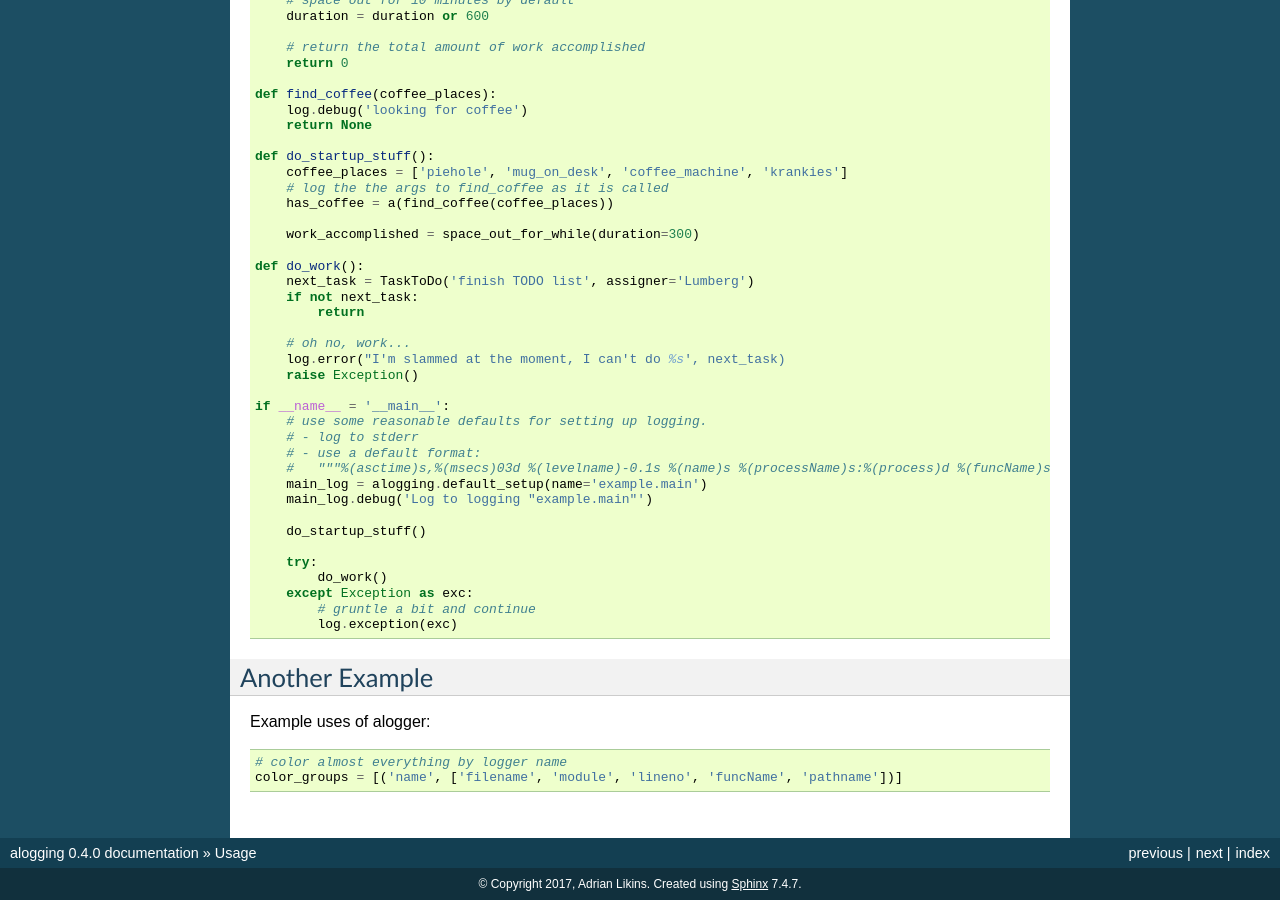
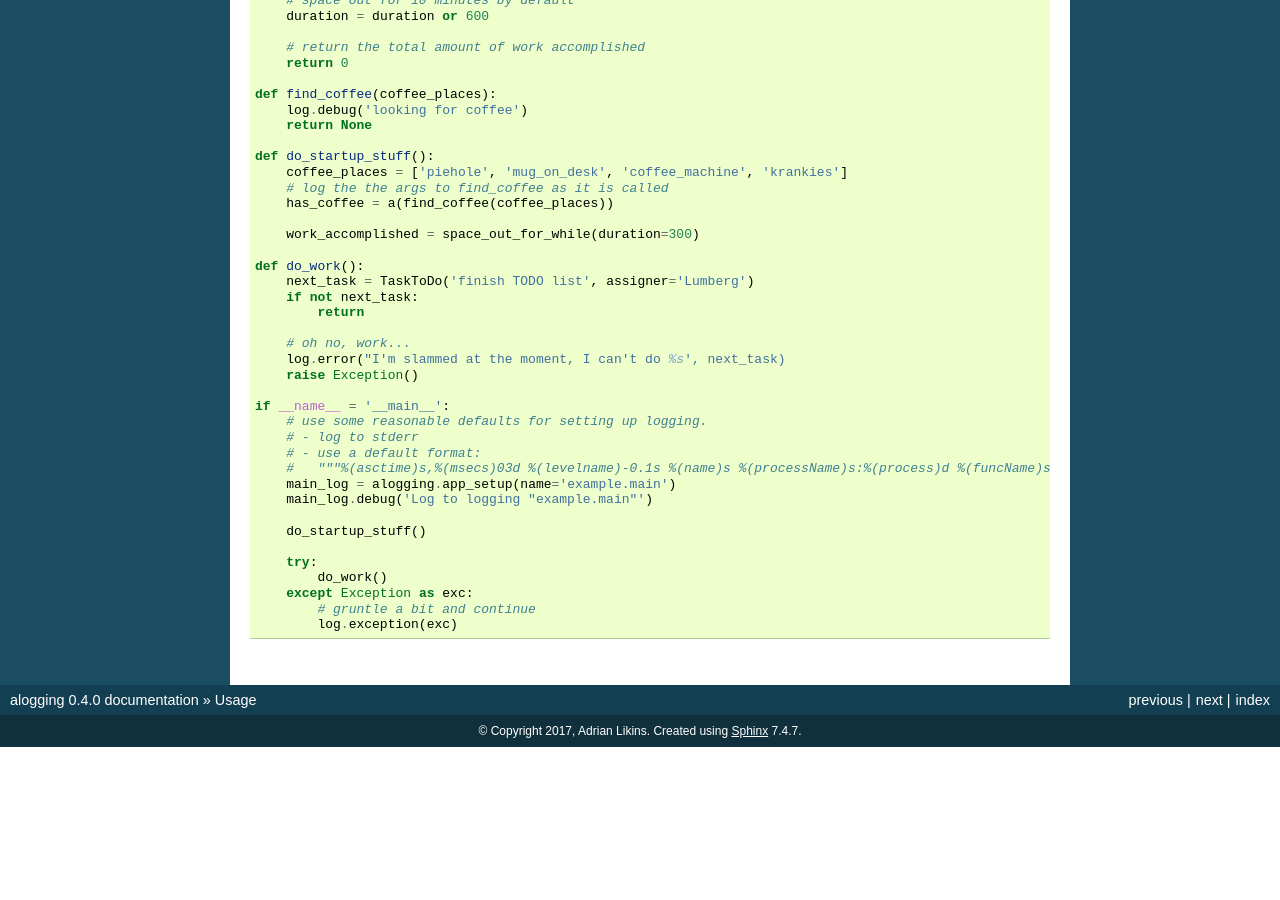
Before and after one commit to alikins/alogging, a Sphinx documentation site: the page built from docs/usage.rst, in a window 1280 px wide and 900 px high, scrolled down 731 px. Built offline with Sphinx 7.4.7, drawn with Linux system fonts in a browser that asks for light colours; pages that are not in the unit, such as notebooks, are missing from menus; after the commit the page ends 1478 px from its top, so only the background shows below that.

Commit message:
Update release history and readme

```diff
--- a/HISTORY.rst
+++ b/HISTORY.rst
@@ -1,6 +1,12 @@
 =======
 History
 =======
+
+0.4.1 (2020-04-24)
+------------------
+
+* Split 'default_setup' to 'app_setup' and 'module_setup'
+* Add docs and examples
 
 0.3.1 (2019-10-13)
 ------------------
--- a/docs/usage.rst
+++ b/docs/usage.rst
@@ -71,7 +71,7 @@
         # - log to stderr
         # - use a default format:
         #   """%(asctime)s,%(msecs)03d %(levelname)-0.1s %(name)s %(processName)s:%(process)d %(funcName)s:%(lineno)d - %(message)s"""
-        main_log = alogging.default_setup(name='example.main')
+        main_log = alogging.app_setup(name='example.main')
         main_log.debug('Log to logging "example.main"')
 
         do_startup_stuff()
@@ -81,11 +81,3 @@
         except Exception as exc:
             # gruntle a bit and continue
             log.exception(exc)
-
-Another Example
----------------
-
-Example uses of alogger::
-
-    # color almost everything by logger name
-    color_groups = [('name', ['filename', 'module', 'lineno', 'funcName', 'pathname'])]
```
Also changed, not shown: README.rst (+7 -2 lines).
